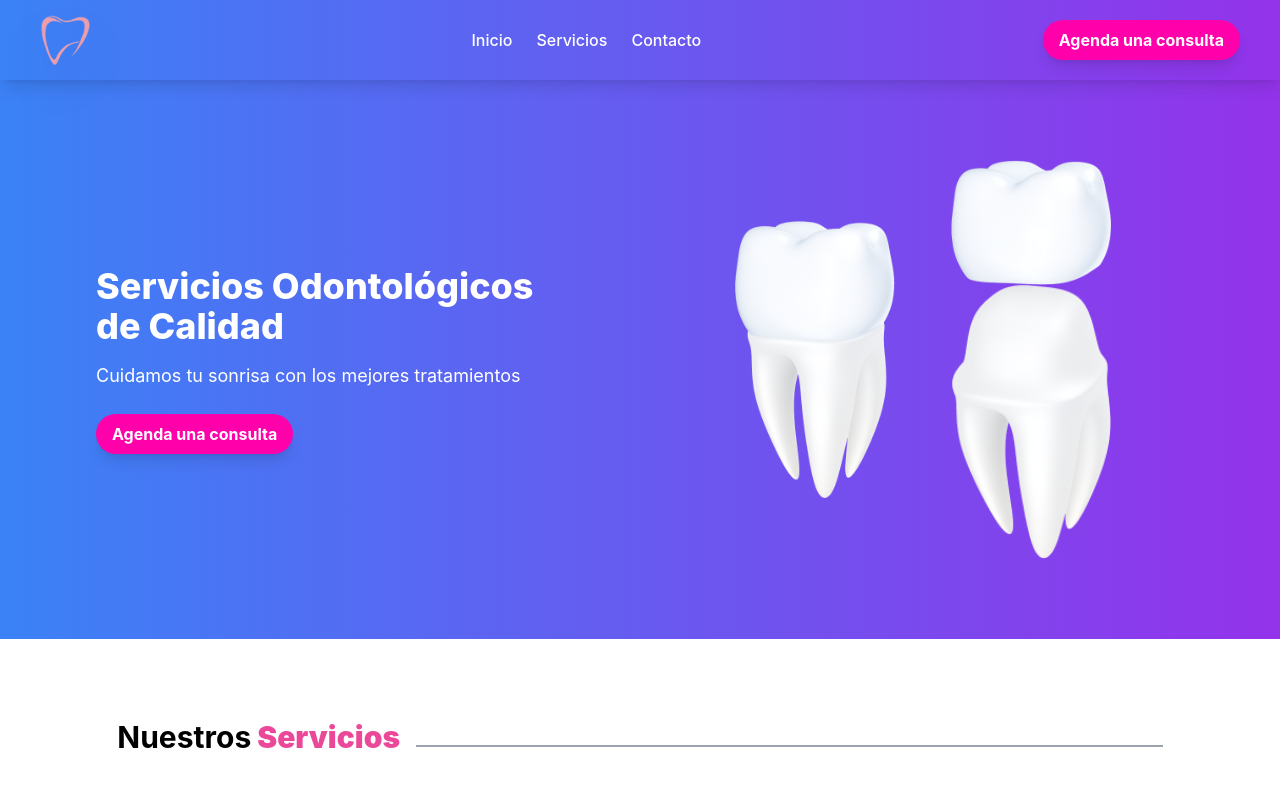
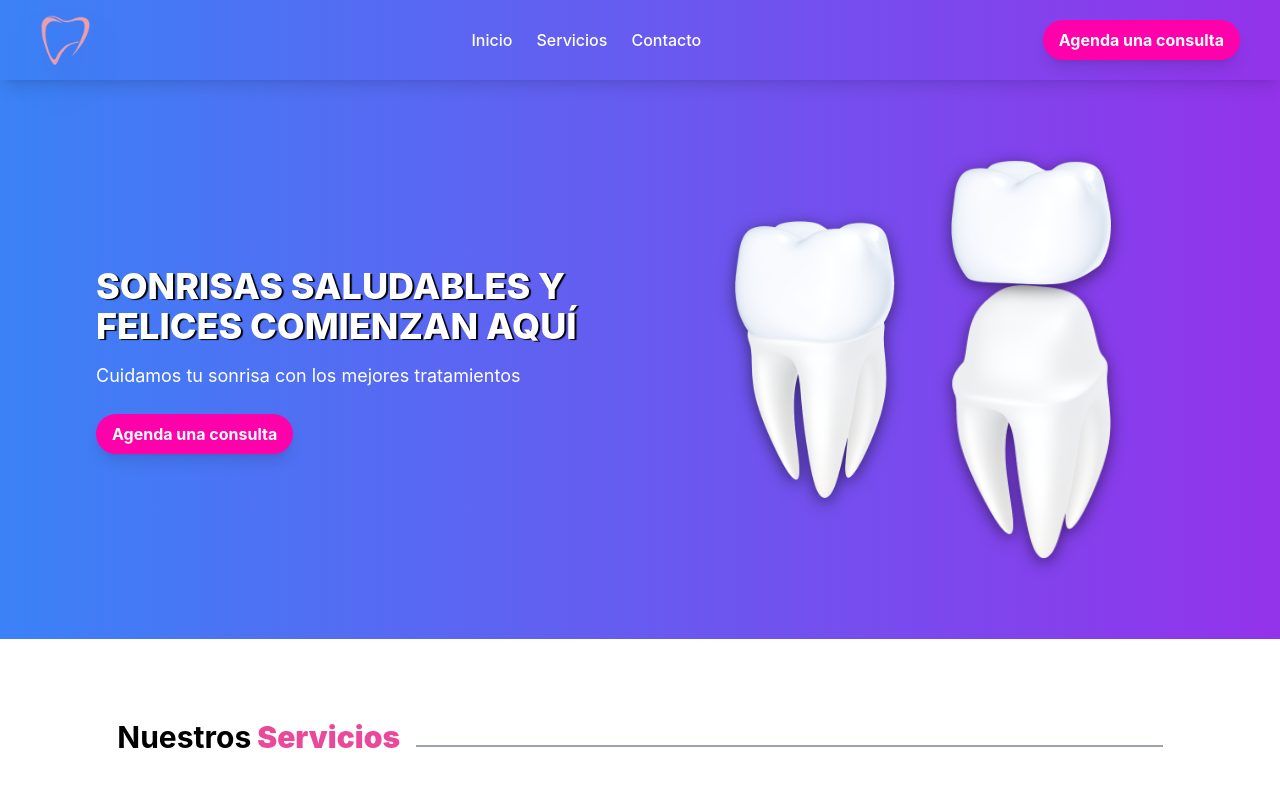
Before and after one commit to Juanse1998/jt-landing-page, a React (Create React App) app: page / in a window 1280 px wide. Shown: the top 800 px of the page. Built offline with nearby package versions, Linux system fonts and the light colour scheme.

Commit message:
Se modificaron estilos

```diff
--- a/src/components/consultationBanner/consultationBanner.jsx
+++ b/src/components/consultationBanner/consultationBanner.jsx
@@ -2,7 +2,7 @@ import React from 'react';
 
 const ConsultationBanner = () => {
   return (
-    <div className="bg-gradient-to-r from-pink-300 to-blue-200 p-8 flex flex-col md:flex-row items-center">
+    <div className="bg-gradient-to-r bg-custom-pink to-blue-100 p-8 flex flex-col md:flex-row items-center">
       <div className="flex justify-center md:justify-start w-full md:w-auto mb-4 md:mb-0 ml-16v ">
         <img src="./smilepng05.png" alt="Consulta Online" className="w-48 h-auto md:w-96 drop-shadow-2xl " />
       </div>
--- a/src/components/header/Header.jsx
+++ b/src/components/header/Header.jsx
@@ -22,28 +22,31 @@ const Header = () => {
     <header className="bg-gradient-to-r from-blue-500 to-purple-600 text-white py-10 md:py-20 relative overflow-hidden fixed w-full" style={{ minHeight: '550px' }}>
       <div className="container mx-auto flex flex-col md:flex-row items-center px-4 mt-20">
         <div className="flex flex-col items-center md:items-start md:ml-20 w-full md:w-6/12 lg:w-5/12 text-center md:text-left">
-          <h2 className="text-2xl md:text-3xl lg:text-4xl font-extrabold mb-4">
-            Servicios Odontológicos de Calidad
+          <h2 className="text-2xl md:text-3xl lg:text-4xl font-extrabold mb-4" style={{ textShadow: '2px 1px 1px black'}}>
+            SONRISAS SALUDABLES Y FELICES COMIENZAN AQUÍ
+            {/* Servicios Odontológicos de Calidad */}
           </h2>
           <p className="text-sm md:text-base lg:text-lg mb-6">
             Cuidamos tu sonrisa con los mejores tratamientos
           </p>
-          <button className="bg-custom-pink hover:bg-pink-700 text-white font-bold py-2 px-4 rounded-full shadow-lg transition duration-300 ease-in-out transform hover:-translate-y-1 hover:scale-110">
+          <button className="bg-custom-pink hover:bg-pink-500 text-white py-2 px-4 font-bold rounded-full shadow-lg hover:shadow-2xl transition-shadow duration-300">
             Agenda una consulta
           </button>
         </div>
         <div className="mt-8 md:mt-0 flex flex-col md:flex-row items-center justify-center w-full md:w-6/12 lg:w-7/12">
           <div className="contenedor flex items-center mb-4 md:mb-0 mr-14">
-            <img src="./img-header-1.png" alt="imagen diente" className="imagen-diente w-24 md:w-32 lg:w-40 max-w-full" />
+            <img src="./img-header-1.png" alt="imagen diente" className="imagen-diente w-24 md:w-32 lg:w-40 max-w-full"
+            style={{filter: 'drop-shadow(0 4px 8px rgba(0, 0, 0, 0.5))'}} />
           </div>
           <div className="flex flex-col items-center md:items-start">
             <img
               src="./img-header2.png"
               alt="imagen diente"
-              style={{ transform: `translateY(${scrollY * 0.4}px)` }}
-              className="w-24 md:w-32 lg:w-40 max-w-full mb-4 md:mb-0"
+              style={{ transform: `translateY(${scrollY * 0.4}px)`, filter: 'drop-shadow(0 4px 8px rgba(0, 0, 0, 0.5))' }}
+              className="w-24 md:w-32 lg:w-40 max-w-full mb-4 md:mb-0 z-10"
             />
-            <img src="./img-header-3.png" alt="imagen diente" className="imagen-diente w-24 md:w-32 lg:w-40 max-w-full" />
+            <img src="./img-header-3.png" alt="imagen diente" className="imagen-diente w-24 md:w-32 lg:w-40 max-w-full"
+            style={{filter: 'drop-shadow(0 4px 8px rgba(0, 0, 0, 0.5))'}} />
           </div>
         </div>
       </div>
--- a/src/components/nav/Nav.jsx
+++ b/src/components/nav/Nav.jsx
@@ -29,7 +29,7 @@ const Nav = () => {
         </nav>
       </div>
       <div className="mr-10">
-        <button className="text-l bg-custom-pink hover:bg-pink-700 text-white font-bold py-2 px-4 rounded-full shadow-lg transition duration-300 ease-in-out transform hover:-translate-y-1 hover:scale-110">
+        <button className="bg-custom-pink hover:bg-pink-500 text-white py-2 px-4 font-bold rounded-full shadow-lg hover:shadow-2xl transition-shadow duration-300">
           Agenda una consulta
         </button>
       </div>
```
